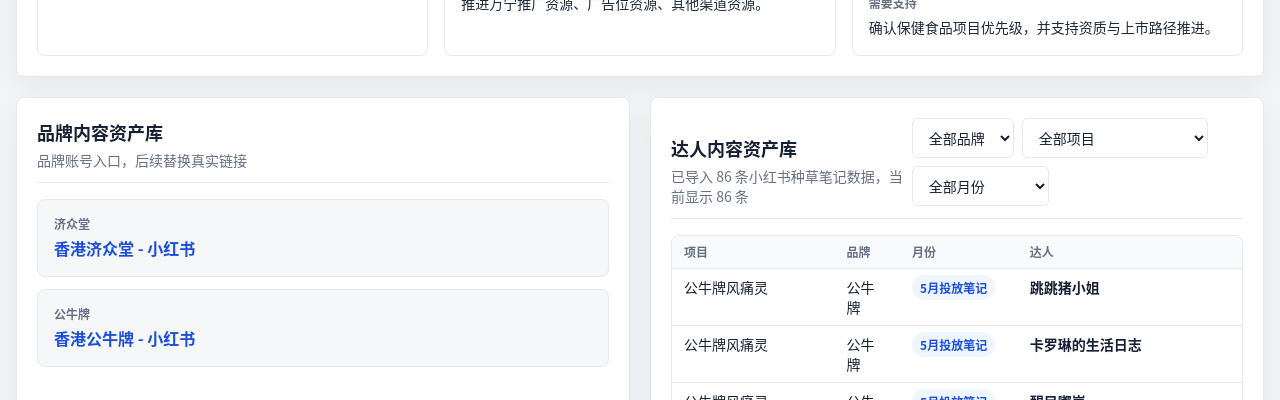
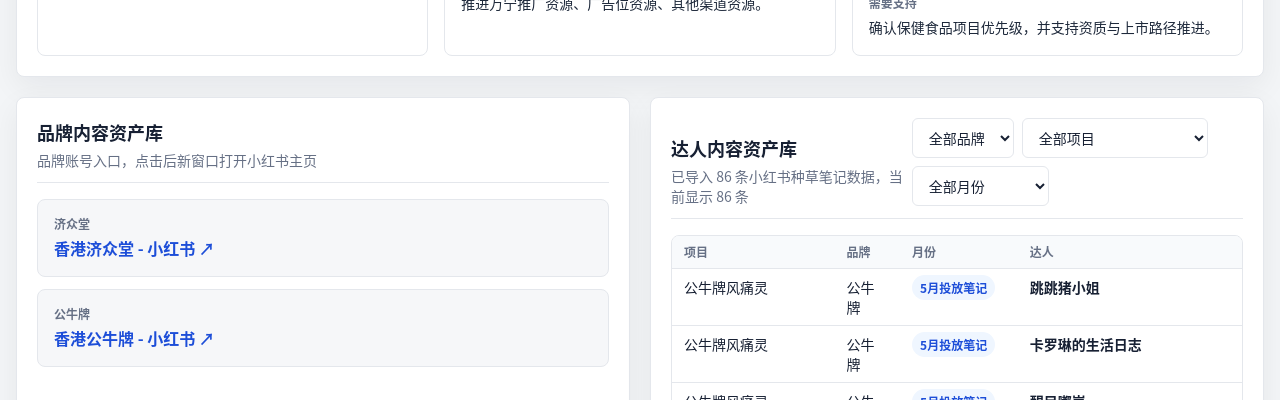
Before and after one commit to zhoushuquan0-lab/hongyun-growth-dashboard, a React (Vite) app: page / in a window 1280 px wide. Shown: the part 1837-2237 px from the top of the page. Built offline with nearby package versions, Linux system fonts and the light colour scheme.

Commit message:
Fix brand account external links

```diff
--- a/src/main.jsx
+++ b/src/main.jsx
@@ -422,12 +422,18 @@
   });
   return (
     <div className="grid gap-5 lg:grid-cols-2">
-      <Panel title="品牌内容资产库" subtitle="品牌账号入口，后续替换真实链接">
+      <Panel title="品牌内容资产库" subtitle="品牌账号入口，点击后新窗口打开小红书主页">
         <div className="space-y-3">
           {accounts.map(account => (
-            <a key={account.name} href={account.url} className="block rounded-lg border border-line bg-soft p-4 hover:border-blue-300">
+            <a
+              key={account.name}
+              href={account.url}
+              target="_blank"
+              rel="noopener noreferrer"
+              className="block rounded-lg border border-line bg-soft p-4 hover:border-blue-300"
+            >
               <div className="text-xs font-semibold text-muted">{account.brand}</div>
-              <div className="mt-1 font-bold text-blue-700">{account.name}</div>
+              <div className="mt-1 font-bold text-blue-700">{account.name} ↗</div>
             </a>
           ))}
         </div>
```
